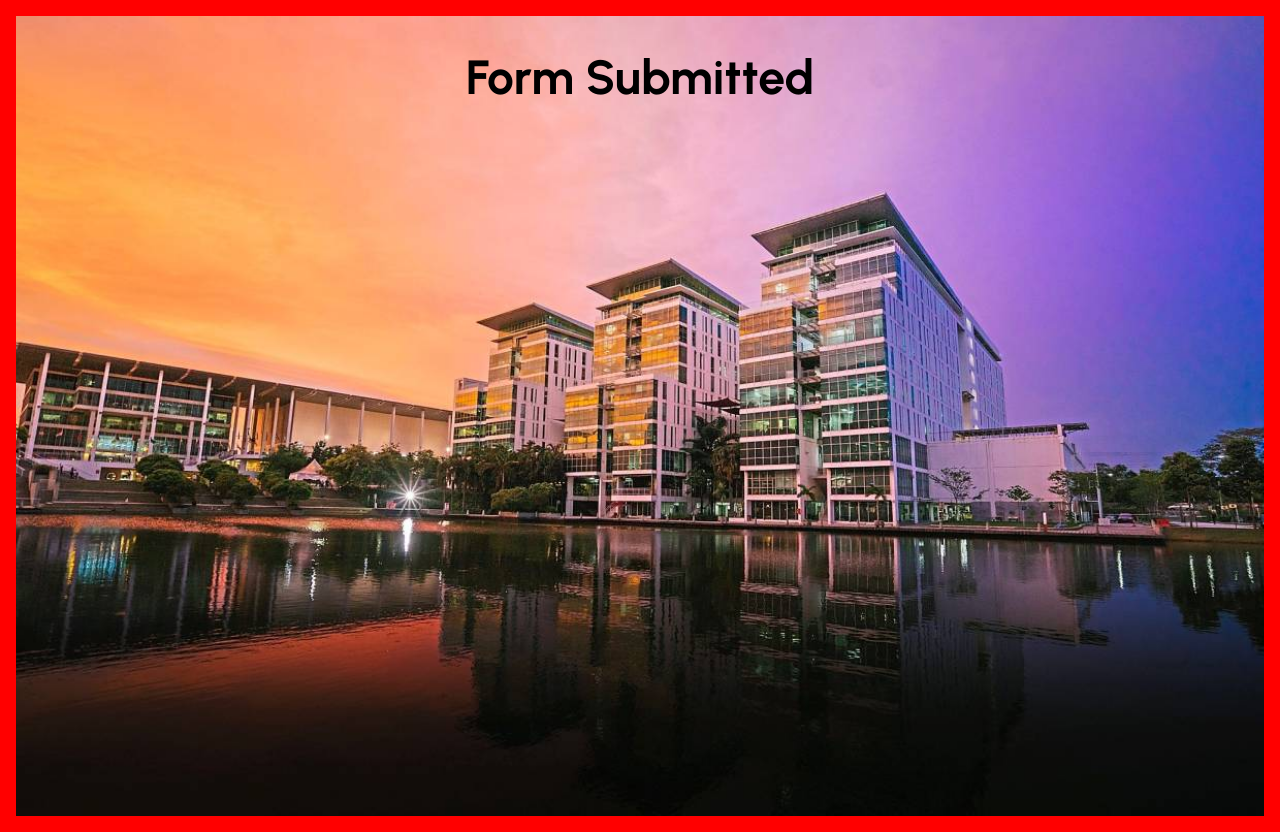
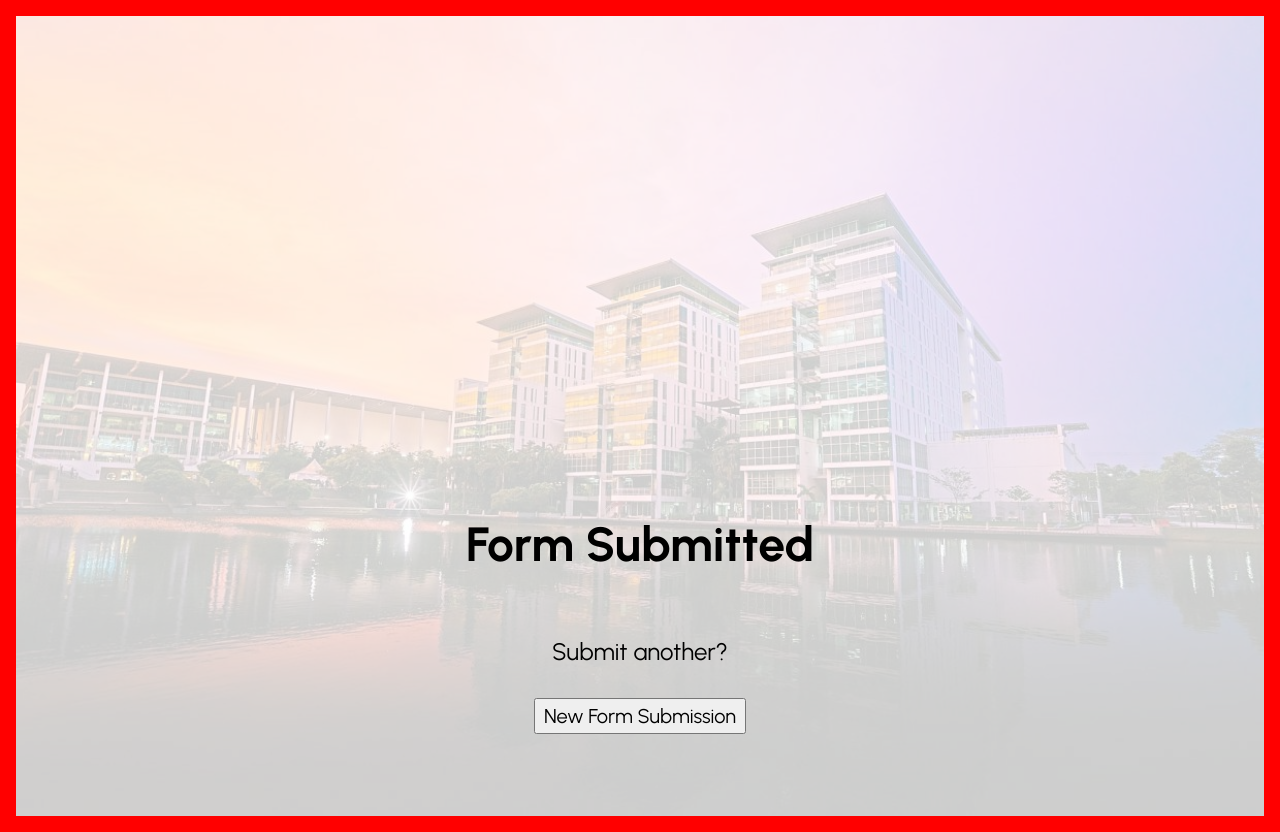
Before and after one commit to deezombiedude612/class-demos, a PHP site: page /form-submitted.html in a window 1280 px wide. Run offline with PHP 8.4, Linux system fonts and the light colour scheme.

Commit message:
Customized form-submitted.html

```diff
--- /dev/null
+++ b/202204ITS30605/practical03/css/form-submitted.css
@@ -0,0 +1,9 @@
+main {
+	background-color: rgba(255, 255, 255, 0.8);
+	min-height: 100vh;
+}
+
+h1 {
+	margin-top: 0;
+	padding: 40% 0 2rem;
+}
--- a/202204ITS30605/practical03/css/main.css
+++ b/202204ITS30605/practical03/css/main.css
@@ -25,6 +25,7 @@ body {
 
 form {
 	background-color: rgba(255, 255, 255, .8);
+	/* min-height: 100vh; */
 	padding: 2rem 0;
 }
 
@@ -36,7 +37,7 @@ h2 {
 	font-size: var(--h2-size);
 }
 
-h3 {
+h3, p {
 	font-size: var(--input-size);
 }
 
@@ -118,14 +119,15 @@ input, select {
 	padding: .25rem;
 }
 
-input:not([type="submit"], [type="reset"], [type="radio"], [type="checkbox"]),
+input:not([type="submit"], [type="reset"], [type="radio"], [type="checkbox"], [type="button"]),
 select,
 textarea {
 	width: 100%;
 }
 
 input[type="submit"],
-input[type="reset"] {
+input[type="reset"],
+input[type="button"] {
 	font-size: var(--normal-text-size);
 	margin: .5rem;
 	padding: .25rem .5rem;
@@ -136,9 +138,17 @@ select:hover {
 	border-color: var(--theme-color);
 }
 
+input[type="submit"],
+input[type="reset"],
+input[type="button"] {
+	cursor: pointer;
+}
+
 option[disabled] {
 	color: darkgrey;
 }
+
+/* Extra styling for window sizes of larger widths */
 
 @media only screen and (min-width: 768px) {
 	.container {
--- a/202204ITS30605/practical03/form-submitted.html
+++ b/202204ITS30605/practical03/form-submitted.html
@@ -7,8 +7,16 @@
 		<title>Form Submitted</title>
 
 		<link rel="stylesheet" href="css/main.css" />
+		<link rel="stylesheet" href="css/form-submitted.css" />
 	</head>
 	<body class="center">
-		<h1>Form Submitted</h1>
+		<!-- <form action="."> -->
+		<main>
+			<h1>Form Submitted</h1>
+
+			<p>Submit another?</p>
+			<input type="button" value="New Form Submission" onclick="window.location.href='.';" />
+		</main>
+		<!-- </form> -->
 	</body>
 </html>
```
